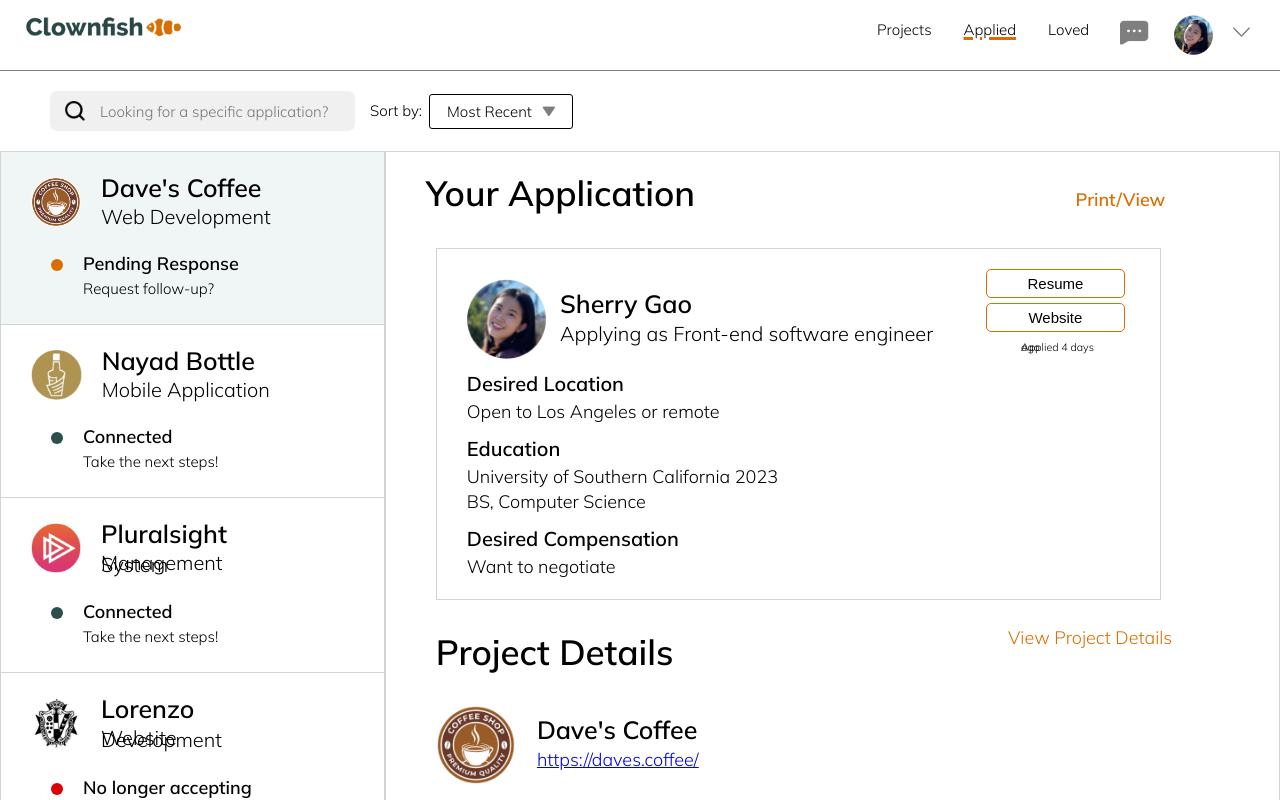
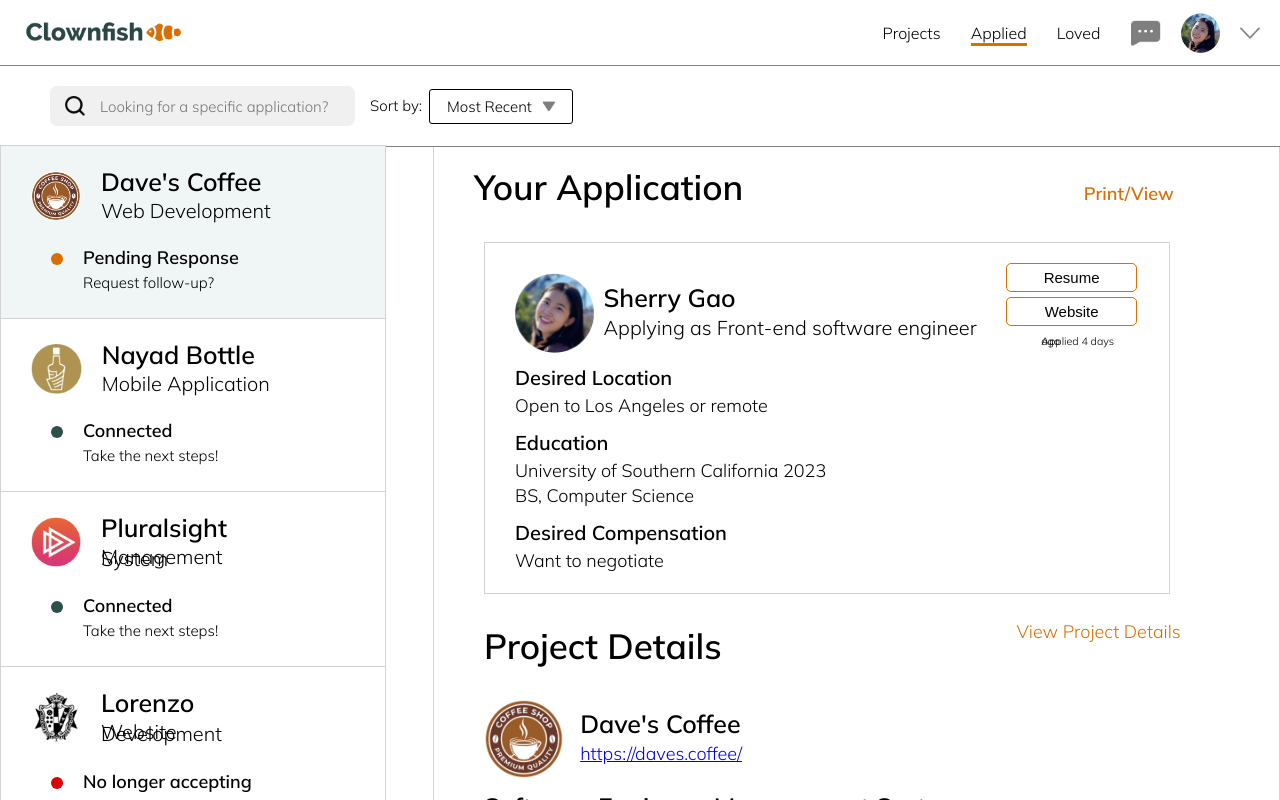
Before and after one commit to brennachen/lavalab-dream-team, a React (Create React App) app: page /application in a window 1280 px wide. Shown: the top 800 px of the page. Built offline with nearby package versions, Linux system fonts and the light colour scheme.

Commit message:
done routing

```diff
--- a/src/ApplicationPage/ApplicationPage.js
+++ b/src/ApplicationPage/ApplicationPage.js
@@ -1,5 +1,6 @@
 import './ApplicationPage.css';
 import React, { useState } from 'react';
+import { useNavigate } from "react-router-dom";
 import Heart from "../img/heart.png";
 import CoffeeLogo from "../img/Coffee Logo.png";
 import Clownfish from "../img/clownfish-logo.png"
@@ -14,34 +15,41 @@
 import SearchBar from "./SearchBar";
 
 function ApplicationPage() {
+
+    let navigate = useNavigate();
+    function navigateToProjects() {
+        let path = `/joblisting`;
+        navigate(path);
+    }
+
     return (
         <div className="splitScreen-vertical">
-            <div className="topnav">
+            <div className="topnav" style={{ position: 'fixed', width: '100%', paddingTop: 5 }}>
                 <img className="clownfish-logo" src={Clownfish} alt="logo"></img>
-                <div class="topnav-right">
-                    <a href="#home">Projects</a>
-                    <a class="active" href="#applied">Applied</a>
-                    <a href="#loved">Loved</a>
-                    <img className="img-messaging" src={Messaging} alt="logo"></img>
-                    <img className="img-pfp" src={Pfp} alt="logo"></img>
-                    <img className="img-arrow" src={Arrow} alt="logo"></img>
+                <div className="topnav-right" style={{ alignItems: 'center', display: 'flex', paddingTop: 8 }}>
+                    <div onClick={ navigateToProjects }>Projects</div>
+                    <div style={{ marginLeft: 30, borderBottom: '3px solid #D96F03', paddingTop: 3 }}>Applied</div>
+                    <div style={{ marginLeft: 30 }}>Loved</div>
+                    <img style={{ width: 30, marginLeft: 30 }} src={Messaging} alt="logo"></img>
+                    <img className="img-pfp" style={{ paddingLeft: 20, paddingTop: 0 }} src={Pfp} alt="logo"></img>
+                    <img style={{ paddgingTop: 20, width: 20, paddingRight: 20 }} src={Arrow} alt="logo"></img>
                 </div>
             </div>
             <SearchBar />
             <div className="splitScreen-horizontal">
-                <div className="leftPane">
+                <div className="leftPane" style={{ position: 'fixed', top: 145, overflowY: 'scroll', height: '100%' }}>
                     <div className="leftBox-selected">
                         <div className="leftSide">
                             <div className="image-text">
                                 <img className="image-side" src={CoffeeLogo} alt="logo"></img>
-                                <div class="text-side">
+                                <div className="text-side">
                                     <h3>Dave's Coffee</h3>
                                     <h4>Web Development</h4>
                                 </div>
                             </div>
                             <div className="bottom-image-text">
-                                <div class="orangeCircle"/>
-                                <div class="bottom-text-side">
+                                <div className="orangeCircle" />
+                                <div className="bottom-text-side">
                                     <h5>Pending Response</h5>
                                     <h6>Request follow-up?</h6>
                                 </div>
@@ -52,14 +60,14 @@
                         <div className="leftSide">
                             <div className="image-text">
                                 <img className="image-side" src={Nayad} alt="logo"></img>
-                                <div class="text-side">
+                                <div className="text-side">
                                     <h3>Nayad Bottle</h3>
                                     <h4>Mobile Application</h4>
                                 </div>
                             </div>
                             <div className="bottom-image-text">
-                                <div class="greenCircle"/>
-                                <div class="bottom-text-side">
+                                <div className="greenCircle" />
+                                <div className="bottom-text-side">
                                     <h5>Connected</h5>
                                     <h6>Take the next steps!</h6>
                                 </div>
@@ -76,8 +84,8 @@
                                 </div>
                             </div>
                             <div className="bottom-image-text">
-                                <div class="greenCircle"/>
-                                <div class="bottom-text-side">
+                                <div className="greenCircle" />
+                                <div className="bottom-text-side">
                                     <h5>Connected</h5>
                                     <h6>Take the next steps!</h6>
                                 </div>
@@ -88,14 +96,14 @@
                         <div className="leftSide">
                             <div className="image-text">
                                 <img className="image-side" src={Lorenzo} alt="logo"></img>
-                                <div class="text-side">
+                                <div className="text-side">
                                     <h3>Lorenzo</h3>
                                     <h4>Website Development</h4>
                                 </div>
                             </div>
                             <div className="bottom-image-text">
-                                <div class="redCircle"/>
-                                <div class="bottom-text-side">
+                                <div className="redCircle" />
+                                <div className="bottom-text-side">
                                     <h5>No longer accepting</h5>
                                     <h6>Take the next steps!</h6>
                                 </div>
@@ -106,14 +114,14 @@
                         <div className="leftSide">
                             <div className="image-text">
                                 <img className="image-side" src={Stok} alt="logo"></img>
-                                <div class="text-side">
+                                <div className="text-side">
                                     <h3>Stok</h3>
                                     <h4>Website Landing Page</h4>
                                 </div>
                             </div>
                             <div className="bottom-image-text">
-                                <div class="orangeCircle"/>
-                                <div class="bottom-text-side">
+                                <div className="orangeCircle" />
+                                <div className="bottom-text-side">
                                     <h5>Pending Response</h5>
                                     <h6>Request follow-up?</h6>
                                 </div>
@@ -121,7 +129,7 @@
                         </div>
                     </div>
                 </div>
-                <div className="middlePane">
+                <div className="middlePane" style={{ marginLeft: 433, marginTop: 145 }}>
                     <div className="topText-applications">
                         <div className="opposite">
                             <h1 className="topText-title">Your Application</h1>
@@ -152,8 +160,8 @@
                                 <h5>Want to negotiate</h5>
                             </div>
                         </div>
-                   </div>
-                   <div className="bottomText-applications">
+                    </div>
+                    <div className="bottomText-applications">
                         <div className="opposite-project">
                             <h1 className="topText-title">Project Details</h1>
                             <h5>View Project Details</h5>
@@ -169,7 +177,7 @@
                         </div>
                         <h3>Software Engineer: Management System</h3>
                         <h6 className="summaryTest">Dave’s coffee is looking for a developer to build a WIX website to handle online orders and display our menu.
-                        <br/><br/>We expect this project to be a ten-hour time committment over the span of two hours so it is finalized by June 24, 2022.</h6>
+                            <br /><br />We expect this project to be a ten-hour time committment over the span of two hours so it is finalized by June 24, 2022.</h6>
                         <div className="splitScreen-horizontal">
                             <div className="item">
                                 <h4>Location(s)</h4>
@@ -184,7 +192,7 @@
                                 <h6>Joshua Wilson (Owner)</h6>
                             </div>
                         </div>
-                   </div>
+                    </div>
                 </div>
             </div>
         </div>
--- a/src/ApplicationPage/SearchBar.css
+++ b/src/ApplicationPage/SearchBar.css
@@ -1,11 +1,15 @@
 .application-searchbar {
   width: 100%;
   margin-top: 10px;
-  border-top: 1px solid #808080;
-  padding-top: 20px;
+  border-top: 0.5px solid #808080;
+  border-bottom: 0.5px solid #808080;
   display: flex;
   align-items: center;
-  margin-bottom: 20px;
+  padding-bottom: 20px;
+  padding-top: 20px;
+  position: fixed;
+  background: hsl(0, 0%, 100%);
+  top: 55px;
 }
 .application-searchbar .searchBar {
   display: flex;
--- a/src/ApplicationPage/SearchBar.less
+++ b/src/ApplicationPage/SearchBar.less
@@ -1,11 +1,15 @@
 .application-searchbar {
     width: 100%;
     margin-top: 10px;
-    border-top: 1px solid #808080;
-    padding-top: 20px;
+    border-top: 0.5px solid #808080;
+    border-bottom: 0.5px solid #808080;
     display: flex;
     align-items: center;
-    margin-bottom: 20px;
+    padding-bottom: 20px;
+    padding-top: 20px;
+    position: fixed;
+    background: hsl(0, 0%, 100%);
+    top: 55px;
 
     .searchBar {
         display: flex;
--- a/src/JobListingPage/JobListingPage.js
+++ b/src/JobListingPage/JobListingPage.js
@@ -1,5 +1,6 @@
 import './JobListingPage.css';
 import './Modal.css';
+import { useNavigate } from "react-router-dom";
 import React, { useState } from 'react';
 import Heart from "../img/heart.png";
 import CoffeeLogo from "../img/Coffee Logo.png";
@@ -85,8 +86,16 @@
         setIsSubmitModalOpen(true);
     }
 
+    let navigate = useNavigate();
     function closeSubmitModal() {
         setIsSubmitModalOpen(false);
+        let path = `/application`;
+        navigate(path);
+    }
+
+    function navigateToApplications() {
+        let path = `/application`;
+        navigate(path);
     }
 
     return (
@@ -305,15 +314,15 @@
                 </div>
             </Modal>
 
-            <div className="topnav" style={{position: 'fixed', width: '100%'}}>
+            <div className="topnav" style={{position: 'fixed', width: '100%', paddingTop: 5}}>
                 <img className="clownfish-logo" src={Clownfish} alt="logo"></img>
-                <div className="topnav-right">
-                    <a href="#home">Projects</a>
-                    <a className="active" href="#applied">Applied</a>
-                    <a href="#loved">Loved</a>
-                    <img className="img-messaging" src={Messaging} alt="logo"></img>
-                    <img className="img-pfp" src={Pfp} alt="logo"></img>
-                    <img className="img-arrow" src={Arrow} alt="logo"></img>
+                <div className="topnav-right" style={{alignItems: 'center', display: 'flex', paddingTop: 8}}>
+                    <div style={{borderBottom: '3px solid #D96F03', paddingTop: 3}}>Projects</div>
+                    <div style={{marginLeft: 30}} onClick={navigateToApplications}>Applied</div>
+                    <div style={{marginLeft: 30}}>Loved</div>
+                    <img style={{width: 30, marginLeft: 30}} src={Messaging} alt="logo"></img>
+                    <img className="img-pfp" style={{paddingLeft: 20, paddingTop: 0}} src={Pfp} alt="logo"></img>
+                    <img style={{paddgingTop: 20, width: 20, paddingRight: 20}}src={Arrow} alt="logo"></img>
                 </div>
             </div>
             <SearchBar handleModal={handleModal}/>
--- a/src/JobListingPage/SearchBar.css
+++ b/src/JobListingPage/SearchBar.css
@@ -1,7 +1,8 @@
 .topBar {
   width: 100%;
   top: 60px;
-  border-top: 1px solid #808080;
+  border-top: 0.5px solid #808080;
+  border-bottom: 0.5px solid #808080;
   position: fixed;
   background: #ffffff;
   padding-top: 20px;
--- a/src/JobListingPage/SearchBar.less
+++ b/src/JobListingPage/SearchBar.less
@@ -1,7 +1,8 @@
 .topBar {
     width: 100%;
     top: 60px;
-    border-top: 1px solid #808080;
+    border-top: 0.5px solid #808080;
+    border-bottom: 0.5px solid #808080;
     position: fixed;
     background: #ffffff;
     padding-top: 20px;
```
